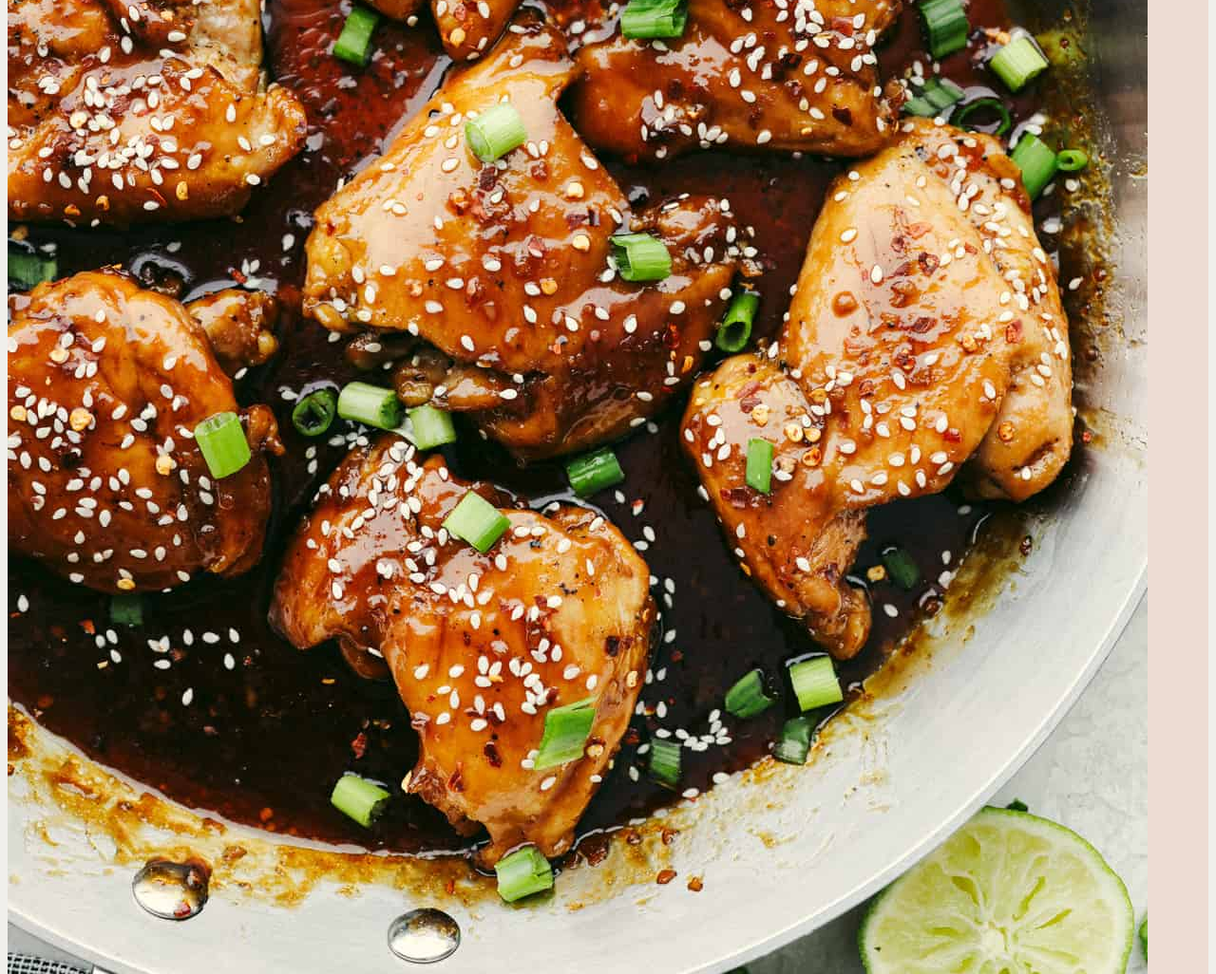
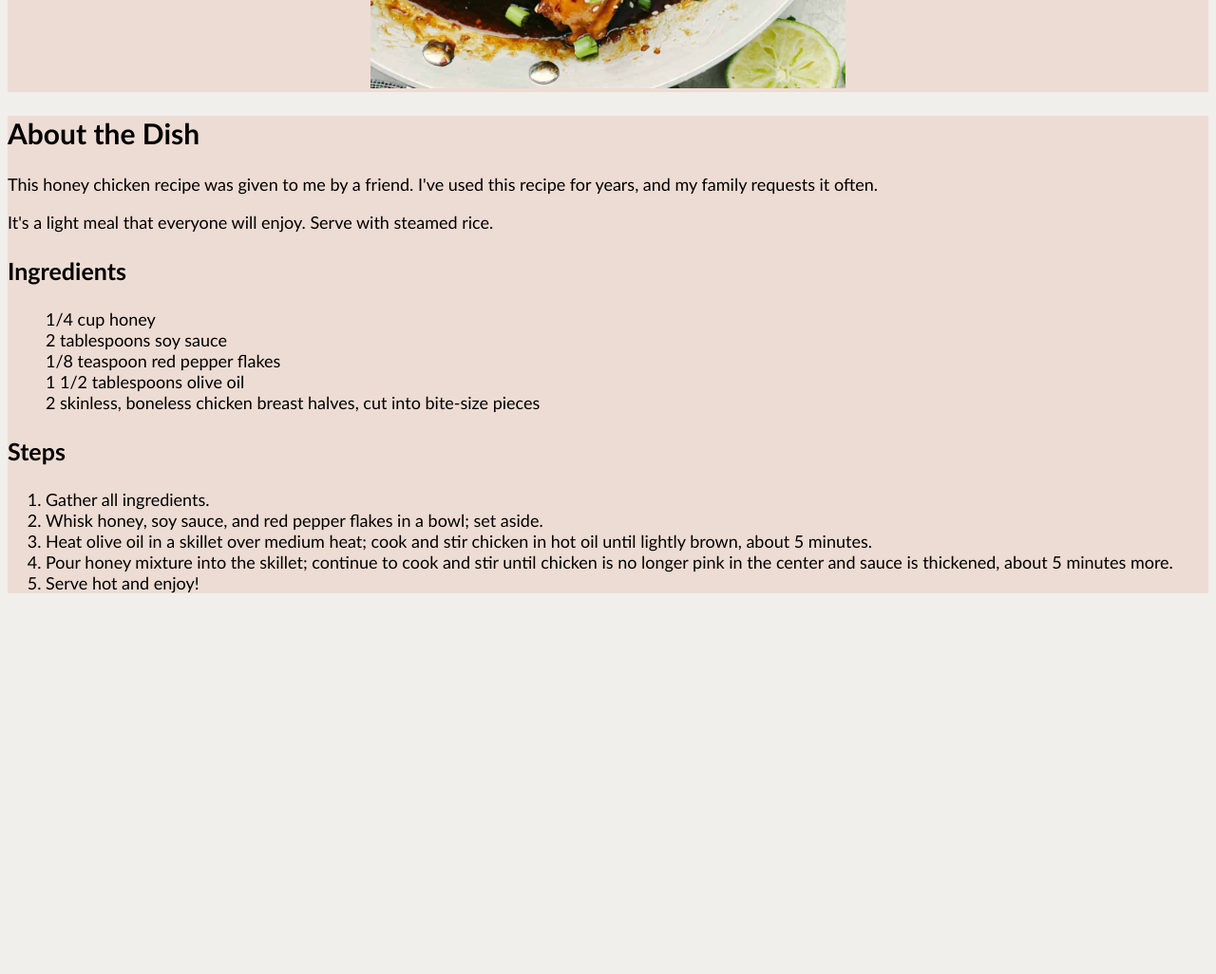
Before and after one commit to antvrsmr/odin-recipes-2, a plain HTML site: page recipes/glazed-chicken.html in a window 1280 px wide. Shown: the part 700-1726 px from the top of the page at 95% size. After the commit the page ends 1343 px from the top, so only its background shows below. Drawn offline with Linux system fonts and the light colour scheme.

Commit message:
Edit recipes and style.css

```diff
--- a/recipes/glazed-chicken.html
+++ b/recipes/glazed-chicken.html
@@ -11,7 +11,11 @@
     <body class="recipe">
         <h1 ID="title">Glazed Chicken</h1>
 
-        <div class="img"><img src="chicken.jpg"></div>
+        <div class="pics">
+            <img src="chicken.jpg">
+        </div>
+
+        <div class="body2">
         <h2>About the Dish</h2>
 
         <p>This honey chicken recipe was given to me by a friend. I've used this
@@ -49,6 +53,7 @@
             <li>Serve hot and enjoy!</li>
         </ol>
 
+        </div>
     </body>
 
 </html>
--- a/style.css
+++ b/style.css
@@ -24,18 +24,25 @@ h1 {
 .recipe {
     font-family: 'Trebuchet MS', sans-serif;
     color: rgb(0, 0, 0);
-    background-color:#eddcd3;
     font-size: 18px;
 }
 
-#title{
+.body2 {
+    background-color: #eddcd3;
+}
+
+#title,
+.pics{
     text-align: center;
 }
 
-.img {
-    height:auto;
+.pics {
+    background-color: #eddcd3;
+}
+
+img {
+    height: auto;
     width: 500px;
-    text-align: center;
 }
 
 h2 {
```
Also changed, not shown: recipes/korean-beef.html (+5 -1 lines), recipes/pork-chops.html (+3 -1 lines).
